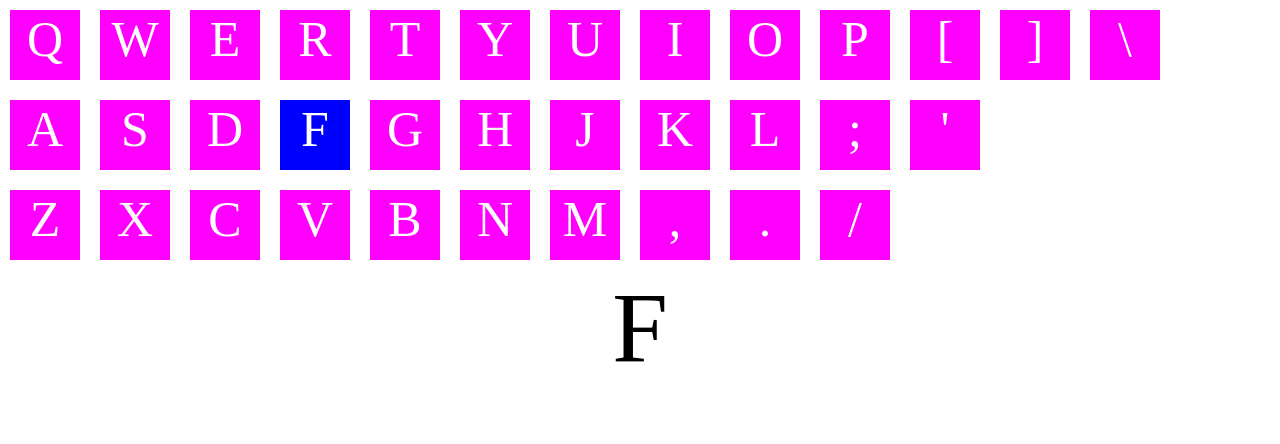
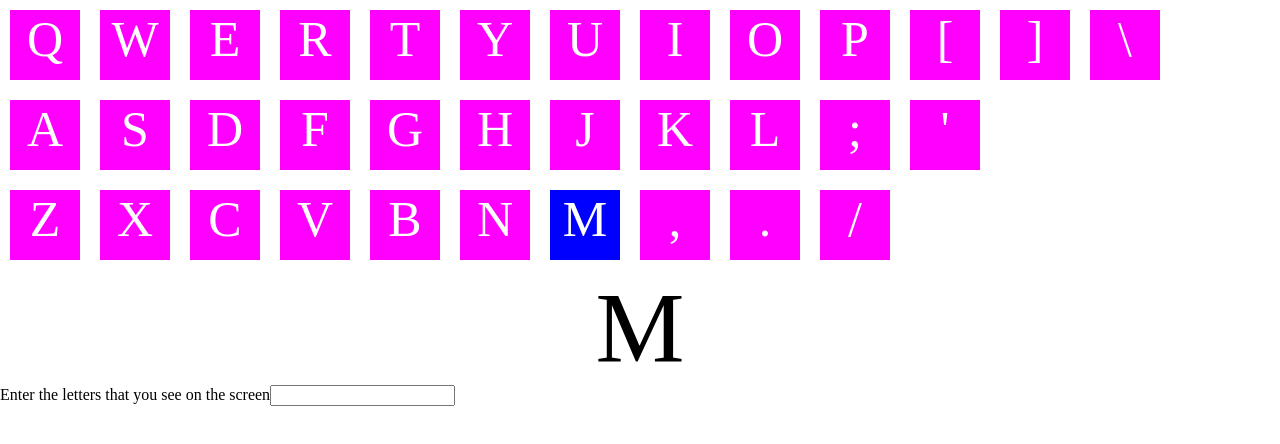
Before and after one commit to torresga/touch_typing, a plain HTML site: page index.html in a window 1280 px wide. Drawn offline with nearby package versions, Linux system fonts and the light colour scheme.

Commit message:
letter is highlighted in blue

```diff
--- a/index.html
+++ b/index.html
@@ -54,7 +54,9 @@
 
   <div id="text-to-type">F</div>
 
-
+  <form>
+    Enter the letters that you see on the screen<input type="text">
+  </form>
 
 </body>
 </html>
--- a/touch_typing.js
+++ b/touch_typing.js
@@ -1,5 +1,33 @@
 $(document).ready(function() {
-  var letter = $("#text-to-type").text();
+
+  var getRandomKey = function() {
+    var keys = $(".key");
+    var randomNumber = Math.floor(Math.random() * keys.length);
+    var randomKey = keys[randomNumber];
+    return randomKey;
+  }
+
+  var setTextToType = function(letter) {
+    $("#text-to-type").text($(letter).text());
+  }
+
+  var letter = getRandomKey();
+  //var letter = $("#text-to-type").text();
   // find text in dom that matches letter
-  $(".key:contains(" + letter + ")").css("background-color", "blue");
+  $(".key:contains(" + $(letter).text() + ")").css("background-color", "blue");
+  setTextToType(letter);
+
+
+  $("form").on("keypress", function(e){
+    var keypressed = String.fromCharCode(e.keyCode);
+    if (keypressed.toUpperCase() == $(letter).text()) {
+      var newLetter = getRandomKey();
+      $(newLetter).css("background-color", "blue");
+      $(".key:contains(" + $(letter).text() + ")").css("background-color", "magenta");
+      setTextToType(newLetter);
+      // define letter down here
+      // oh yeah i should probably commit this
+      letter = newLetter;
+    }
+  });
 });
```
Also changed, not shown: 1 other file.
